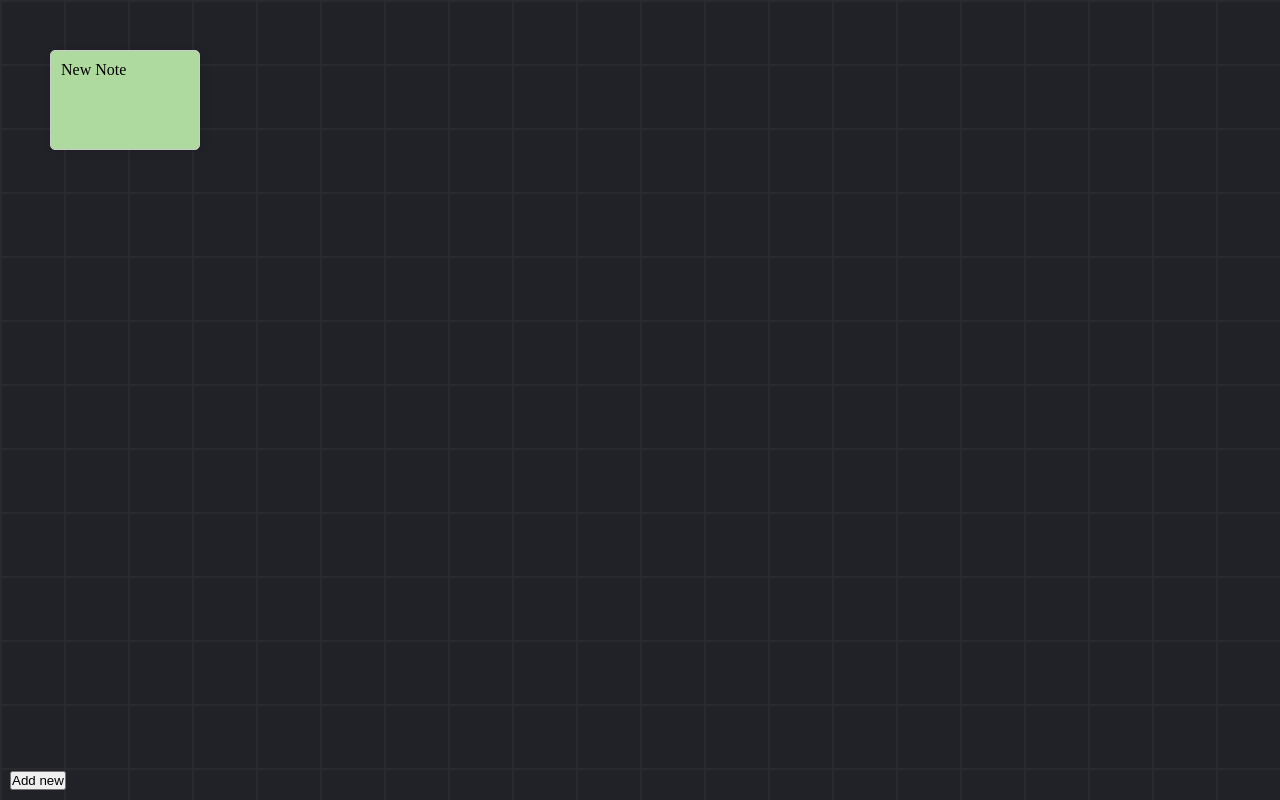
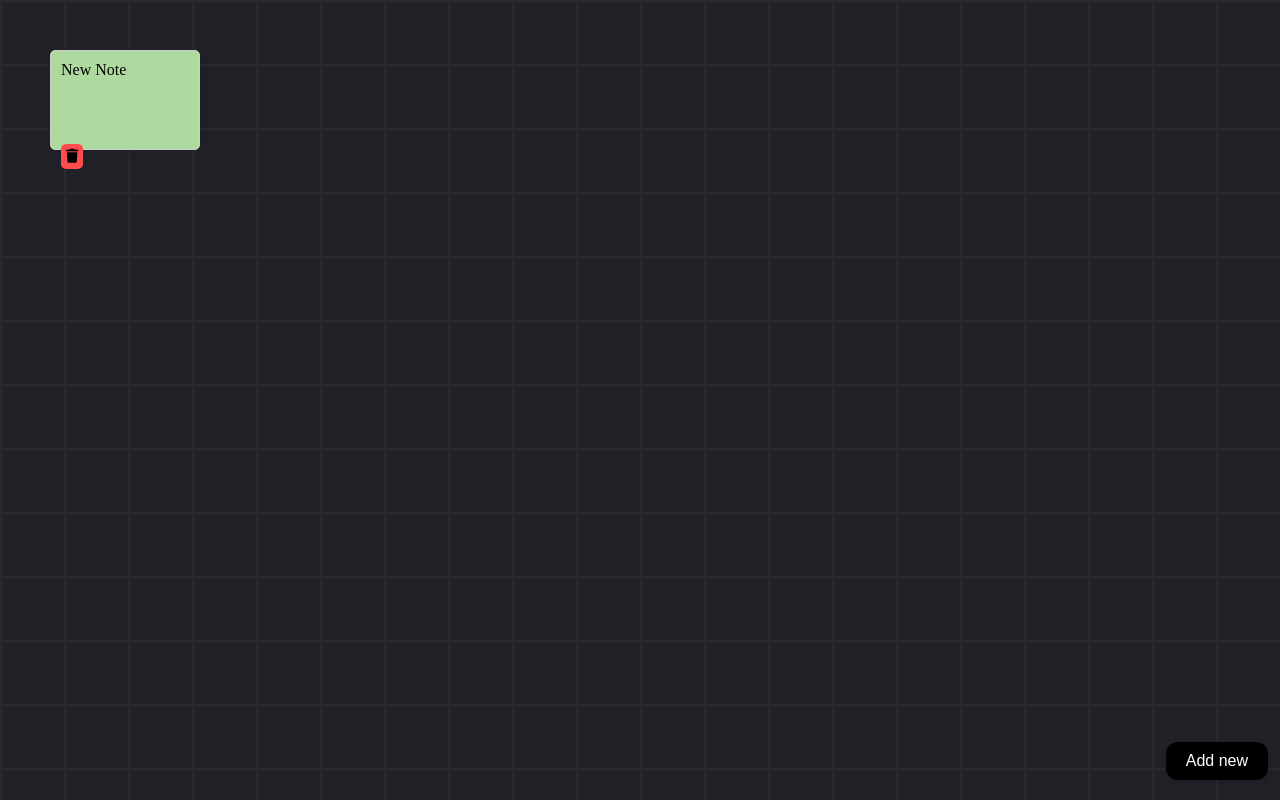
Before and after one commit to cleverAkanimoh/dragndrop, a plain HTML site: page index.html in a window 1280 px wide. Both pictures are taken after a click on the button "Add new". Drawn offline with Linux system fonts and the light colour scheme.

Commit message:
modified 3 files in .

```diff
--- a/app.js
+++ b/app.js
@@ -4,14 +4,11 @@ let newX = 0,
   startY = 0,
   activeCard = null;
 
-const createNoteBtn = document.getElementById("create-new-note");
-
 let cardCount = 0; // Keep track of the number of cards
 
 // Load card positions from local storage
 window.onload = function () {
   cardCount = parseInt(localStorage.getItem("card-count")) || 0;
-
   for (let index = 0; index < cardCount; index++) {
     const savedPosition = localStorage.getItem(`card-position-${index}`);
     if (savedPosition) {
@@ -22,11 +19,13 @@ window.onload = function () {
 };
 
 // Add event listener to the "Create New Note" button
-createNoteBtn.addEventListener("click", function () {
-  createCard(cardCount, 50, 50, "New Note"); // Create a new card at a default position
-  cardCount++;
-  localStorage.setItem("card-count", cardCount); // Update the card count in local storage
-});
+document
+  .getElementById("create-new-note")
+  .addEventListener("click", function () {
+    createCard(cardCount, 50, 50, "New Note"); // Create a new card at a default position
+    cardCount++;
+    localStorage.setItem("card-count", cardCount); // Update the card count in local storage
+  });
 
 function createCard(index, top, left, content) {
   const card = document.createElement("div");
@@ -45,7 +44,16 @@ function createCard(index, top, left, content) {
     saveCardPosition(card, index);
   });
 
+  // Create delete button
+  const deleteBtn = document.createElement("button");
+  deleteBtn.className = "delete-btn";
+  deleteBtn.innerHTML = '<i class="fas fa-trash"></i>'; // Using Font Awesome trash icon
+  deleteBtn.addEventListener("click", function () {
+    deleteCard(card, index);
+  });
+
   card.appendChild(editableContent);
+  card.appendChild(deleteBtn);
   document.body.appendChild(card);
 
   card.addEventListener("mousedown", mouseDown);
@@ -106,3 +114,10 @@ function saveCardPosition(card, index) {
   };
   localStorage.setItem(`card-position-${index}`, JSON.stringify(position));
 }
+
+function deleteCard(card, index) {
+  card.remove(); // Remove the card from the DOM
+  localStorage.removeItem(`card-position-${index}`); // Remove the card from local storage
+  cardCount--; // Decrease the card count
+  localStorage.setItem("card-count", cardCount); // Update card count in local storage
+}
--- a/index.html
+++ b/index.html
@@ -3,6 +3,11 @@
   <head>
     <meta charset="UTF-8" />
     <meta name="viewport" content="width=device-width, initial-scale=1.0" />
+    <link
+      rel="stylesheet"
+      href="https://cdnjs.cloudflare.com/ajax/libs/font-awesome/6.0.0-beta3/css/all.min.css"
+    />
+
     <link rel="stylesheet" href="style.css" />
     <title>Drag n Drop</title>
   </head>
--- a/style.css
+++ b/style.css
@@ -13,19 +13,34 @@ body {
   width: auto;
 }
 
-/* .drag-card {
-  width: 100px;
-  height: 100px;
-  background-color: #afda9f;
-  border-radius: 5px;
-  cursor: pointer;
-  position: fixed;
-} */
-
 #create-new-note {
   position: fixed;
-  left: 10px;
+  right: 10px;
   bottom: 10px;
+  background-color: #000; /* Green background */
+  border: none; /* Remove borders */
+  color: white; /* White text */
+  padding: 10px 20px; /* Some padding */
+  text-align: center; /* Center the text */
+  text-decoration: none; /* Remove underline */
+  display: inline-block; /* Make the button inline */
+  font-size: 16px; /* Increase font size */
+  margin: 10px 2px; /* Add some margin */
+  cursor: pointer; /* Pointer/hand icon on hover */
+  border-radius: 12px; /* Rounded corners */
+  box-shadow: 0 4px 6px rgba(0, 0, 0, 0.1); /* Add some shadow */
+  transition: background-color 0.3s, box-shadow 0.3s; /* Smooth transition */
+}
+
+#create-new-note:hover {
+  background-color: #45a049; /* Darker green on hover */
+  box-shadow: 0 6px 8px rgba(0, 0, 0, 0.2); /* Increase shadow on hover */
+}
+
+#create-new-note:active {
+  background-color: #3e8e41; /* Even darker green when clicked */
+  box-shadow: 0 2px 4px rgba(0, 0, 0, 0.2); /* Reduce shadow when clicked */
+  transform: translateY(2px); /* Move the button down slightly */
 }
 
 .drag-card {
@@ -47,3 +62,18 @@ body {
   overflow: auto;
   cursor: text; /* Change cursor to text for editing */
 }
+
+.delete-btn {
+  background-color: #ff4d4d; /* Red background */
+  border: none; /* No borders */
+  color: black; /* White text */
+  padding: 5px;
+  cursor: pointer; /* Pointer/hand icon on hover */
+  border-radius: 5px; /* Rounded corners */
+  align-self: flex-end; /* Align the button to the right */
+  margin-top: 5px;
+}
+
+.delete-btn i {
+  font-size: 14px; /* Font size for the icon */
+}
```
